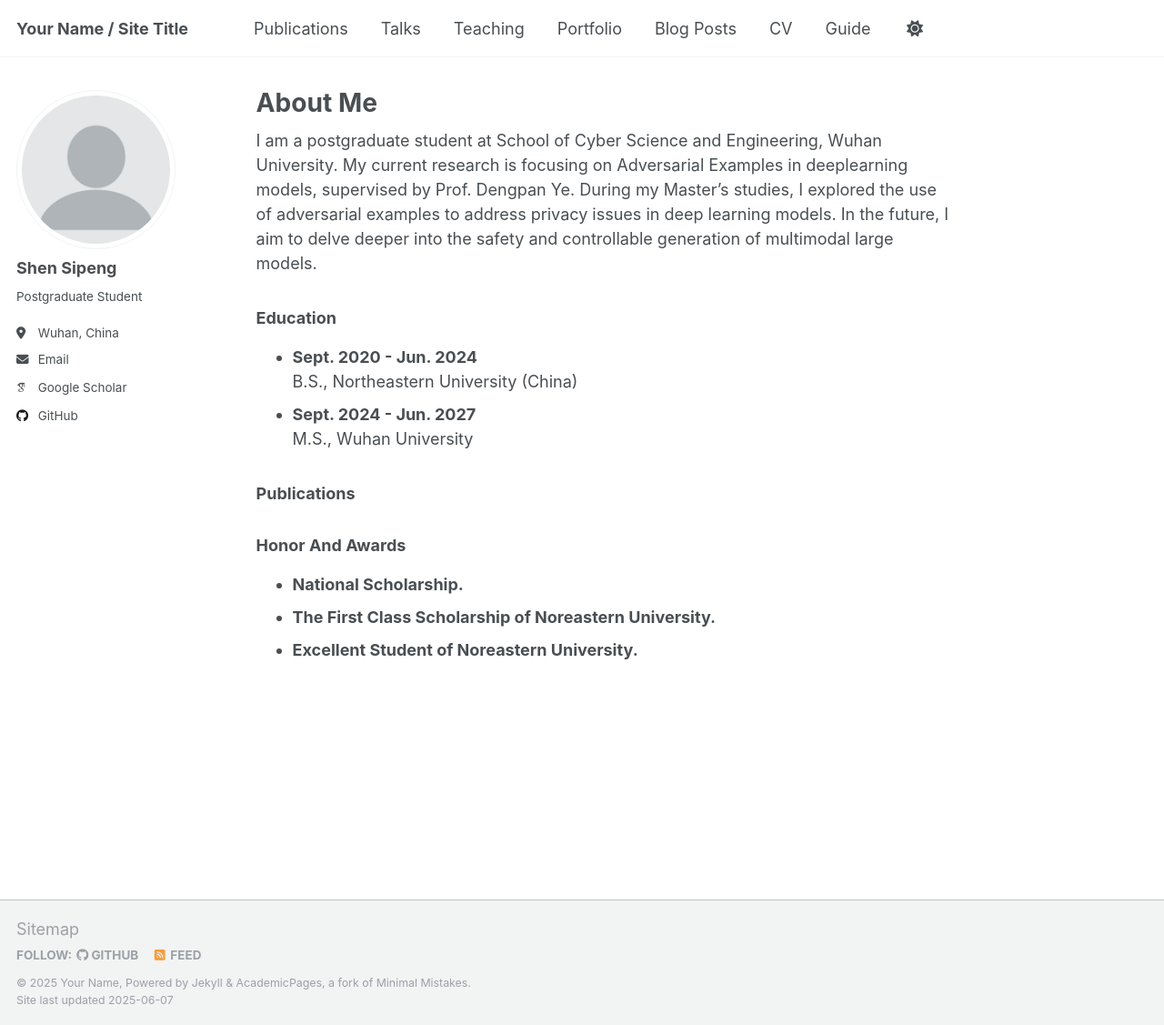
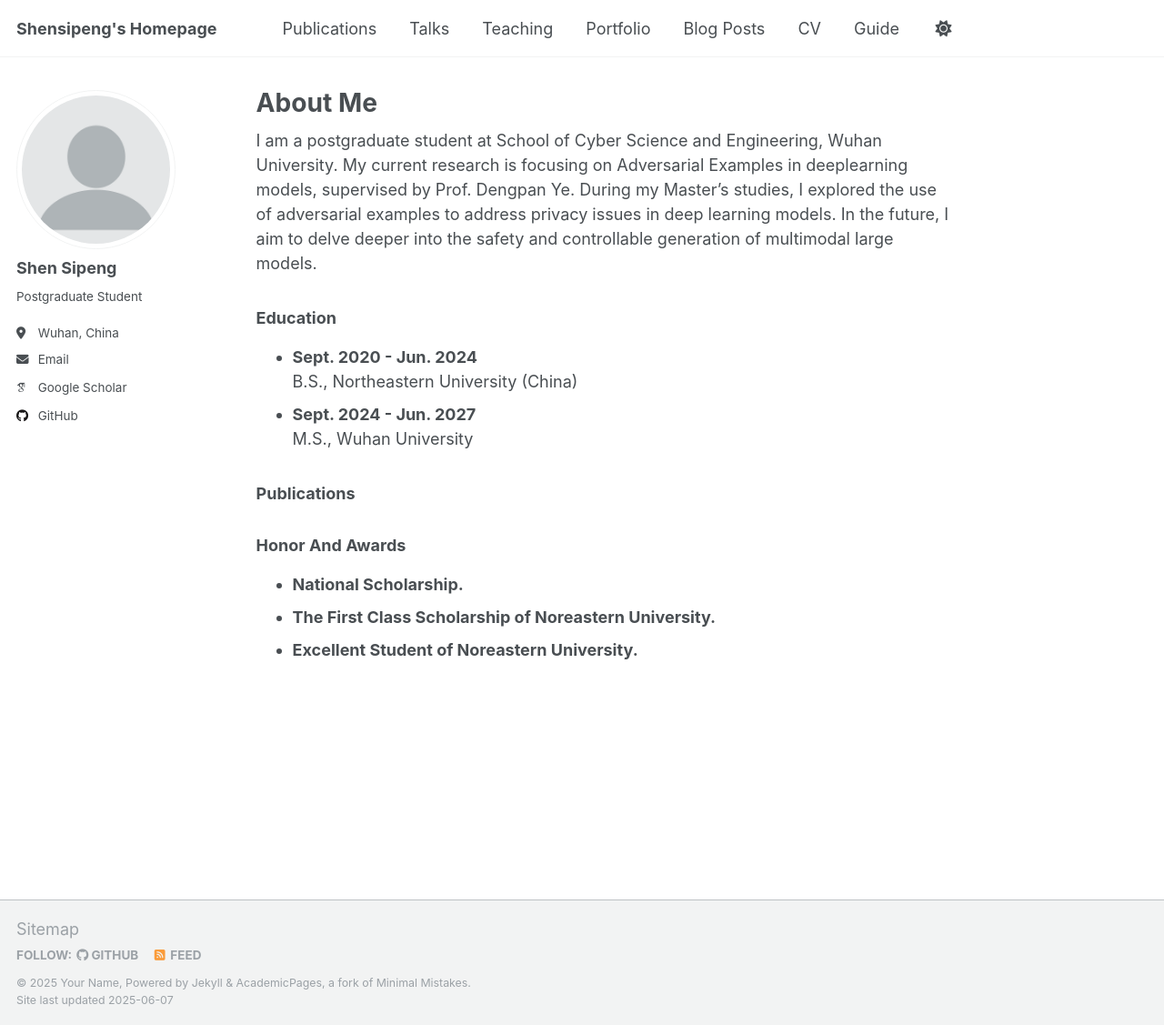
Before and after one commit to SipengShen01/shensipeng, a Jekyll site: the page built from _pages/about.md, in a window 1280 px wide and 1127 px high. Shown: the whole window at 91% size. Built offline with Jekyll 4.4.1, drawn with Linux system fonts in a browser that asks for light colours; some web fonts are replaced.

Commit message:
Update _config.yml

```diff
--- a/_config.yml
+++ b/_config.yml
@@ -9,7 +9,7 @@
 # Basic Site Settings
 locale                   : "en-US"
 site_theme               : "default"
-title                    : "Your Name / Site Title"
+title                    : "Shensipeng's Homepage"
 title_separator          : "-"
 name                     : &name "Your Name"
 description              : &description "personal description"
```
